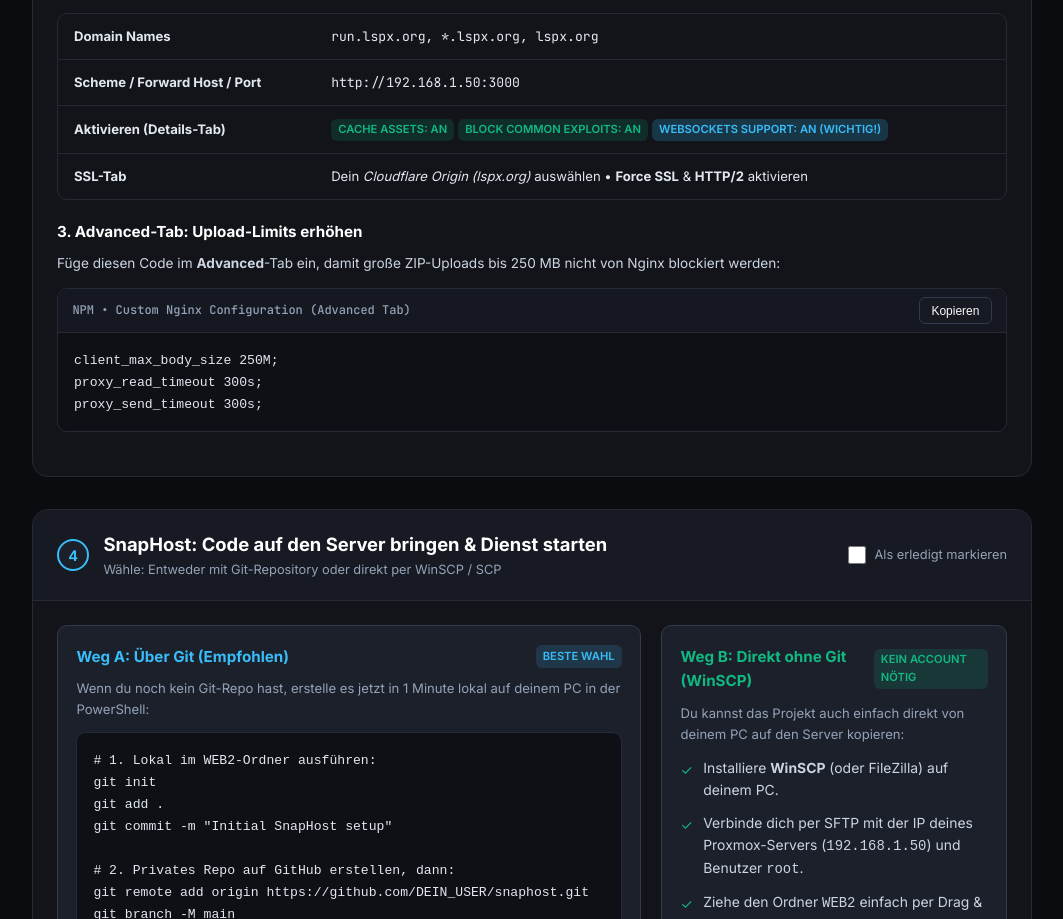
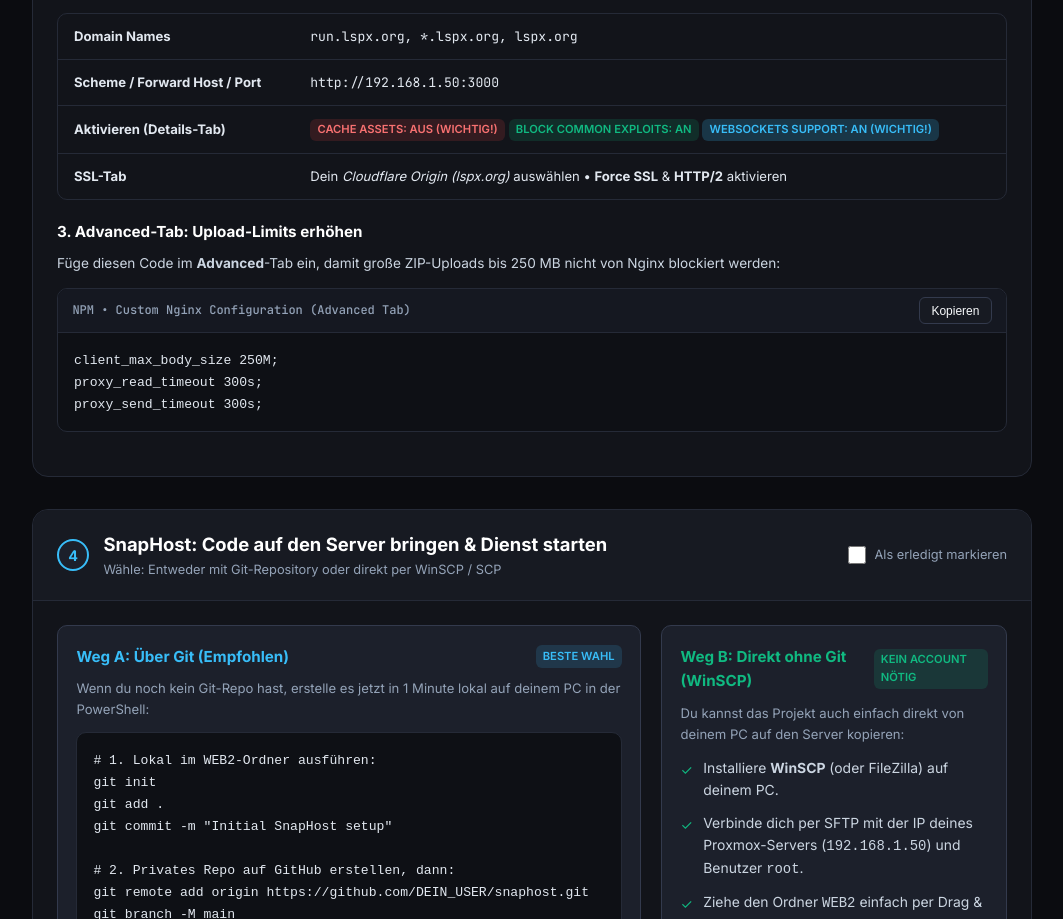
Before and after one commit to lspx-1/snaphost, a website: page public/setup-guide.html in a window 1280 px wide. Shown: the part 2304-3223 px from the top of the page, without its empty margins (108-1171 px from the left). Drawn offline with Linux system fonts and the light colour scheme.

Commit message:
Update setup-guide to recommend Cache Assets: AUS in NPM

```diff
--- a/public/setup-guide.html
+++ b/public/setup-guide.html
@@ -775,7 +775,7 @@ apt install -y nodejs</code></pre>
               <tr>
                 <td><strong>Aktivieren (Details-Tab)</strong></td>
                 <td>
-                  <span class="tag-badge" style="background:rgba(16,185,129,0.15);color:#10b981;">Cache Assets: AN</span>
+                  <span class="tag-badge" style="background:rgba(239,68,68,0.15);color:#f87171;">Cache Assets: AUS (Wichtig!)</span>
                   <span class="tag-badge" style="background:rgba(16,185,129,0.15);color:#10b981;">Block Common Exploits: AN</span>
                   <span class="tag-badge" style="background:rgba(56,189,248,0.2);color:#38bdf8;">Websockets Support: AN (Wichtig!)</span>
                 </td>
```
